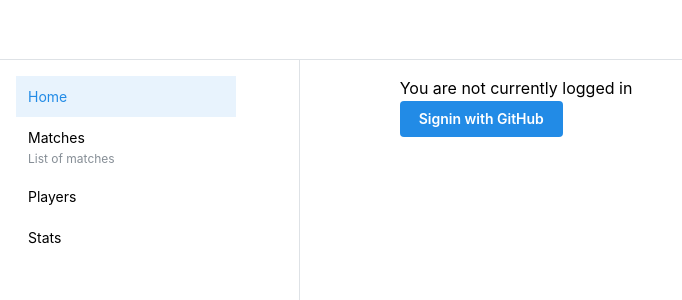
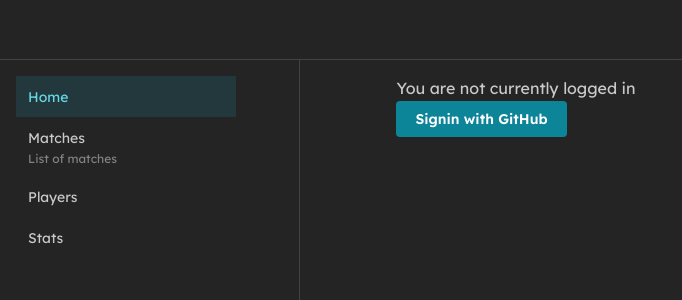
Before and after one commit to jwspain10/thursball, a Next.js app: page / in a window 1280 px wide. Shown: the top 300 px of the page, without its empty margins (0-682 px from the left). Built offline with nearby package versions, Linux system fonts and the light colour scheme; no server answers.

Commit message:
change font and theme

```diff
--- a/src/app/layout.tsx
+++ b/src/app/layout.tsx
@@ -6,12 +6,14 @@ import {
   ColorSchemeScript,
   MantineProvider,
   mantineHtmlProps,
+  createTheme,
 } from "@mantine/core";
 import { Notifications } from "@mantine/notifications";
 import { ModalsProvider } from "@mantine/modals";
 
 import { SessionProvider } from "next-auth/react";
 import { AppLayout } from "@/components/navigation/AppLayout";
+import { font } from "@/theme/font";
 
 export const metadata = {
   title: "Thursball",
@@ -23,20 +25,24 @@ export default async function RootLayout({
 }: {
   children: React.ReactNode;
 }) {
+  const theme = createTheme({
+    fontFamily: `Lexend, sans-serif`,
+    primaryColor: "cyan",
+  });
+
   return (
-    <html lang="en" {...mantineHtmlProps}>
-      <head>
-        <ColorSchemeScript />
-      </head>
-      <body>
-        <SessionProvider>
-          <MantineProvider>
+    <html lang="en" {...mantineHtmlProps} data-mantine-color-scheme="dark">
+      <head></head>
+      <body className={font.className}>
+        <ColorSchemeScript defaultColorScheme="dark" />
+        <MantineProvider theme={theme} defaultColorScheme="dark">
+          <SessionProvider>
             <Notifications />
             <ModalsProvider>
               <AppLayout>{children}</AppLayout>
             </ModalsProvider>
-          </MantineProvider>
-        </SessionProvider>
+          </SessionProvider>
+        </MantineProvider>
       </body>
     </html>
   );
--- /dev/null
+++ b/src/theme/font.ts
@@ -0,0 +1,8 @@
+import { Lexend } from "next/font/google";
+
+export const font = Lexend({
+  subsets: ["latin"],
+  weight: ["400", "600"],
+  display: "swap",
+  variable: "--font-lexend",
+});
```
